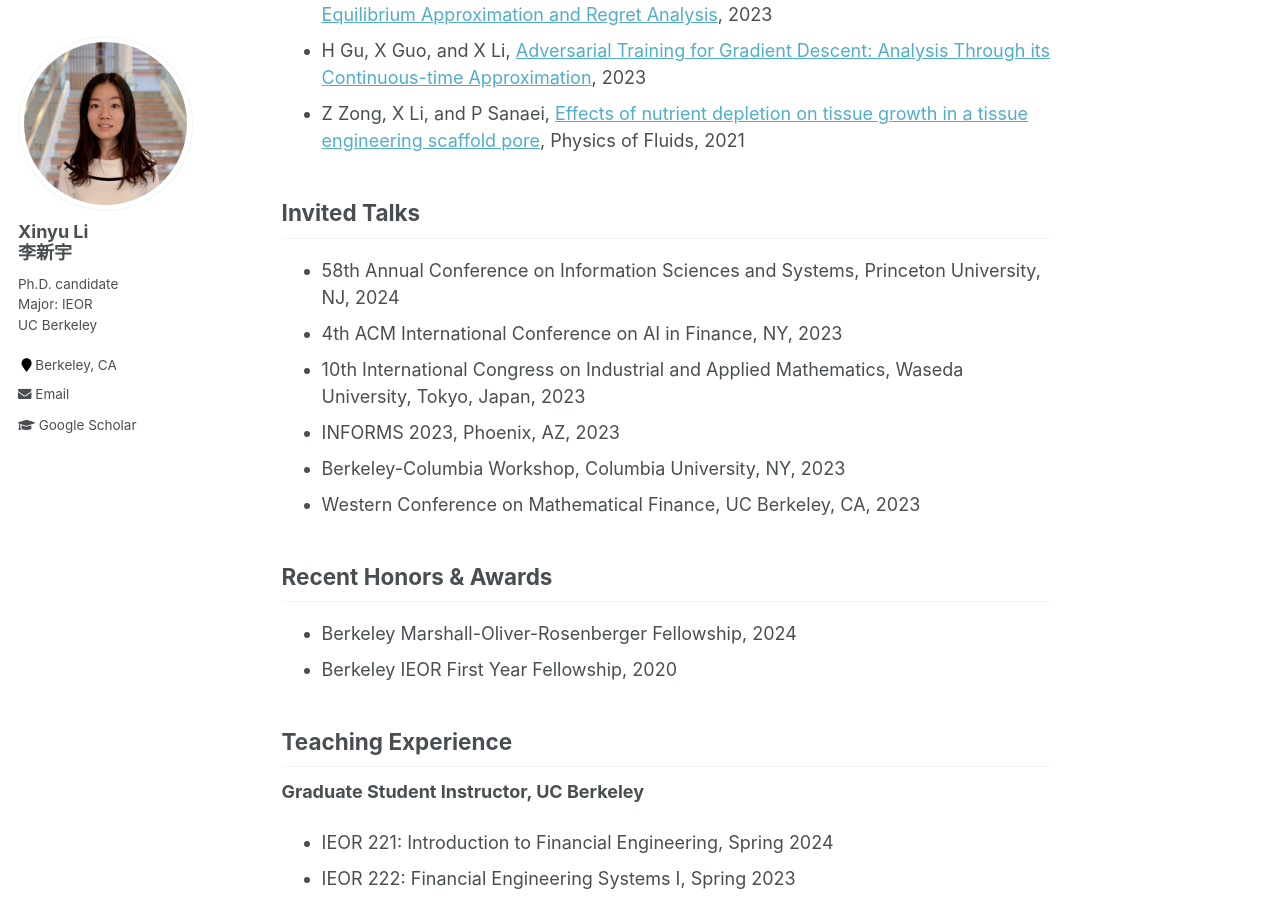
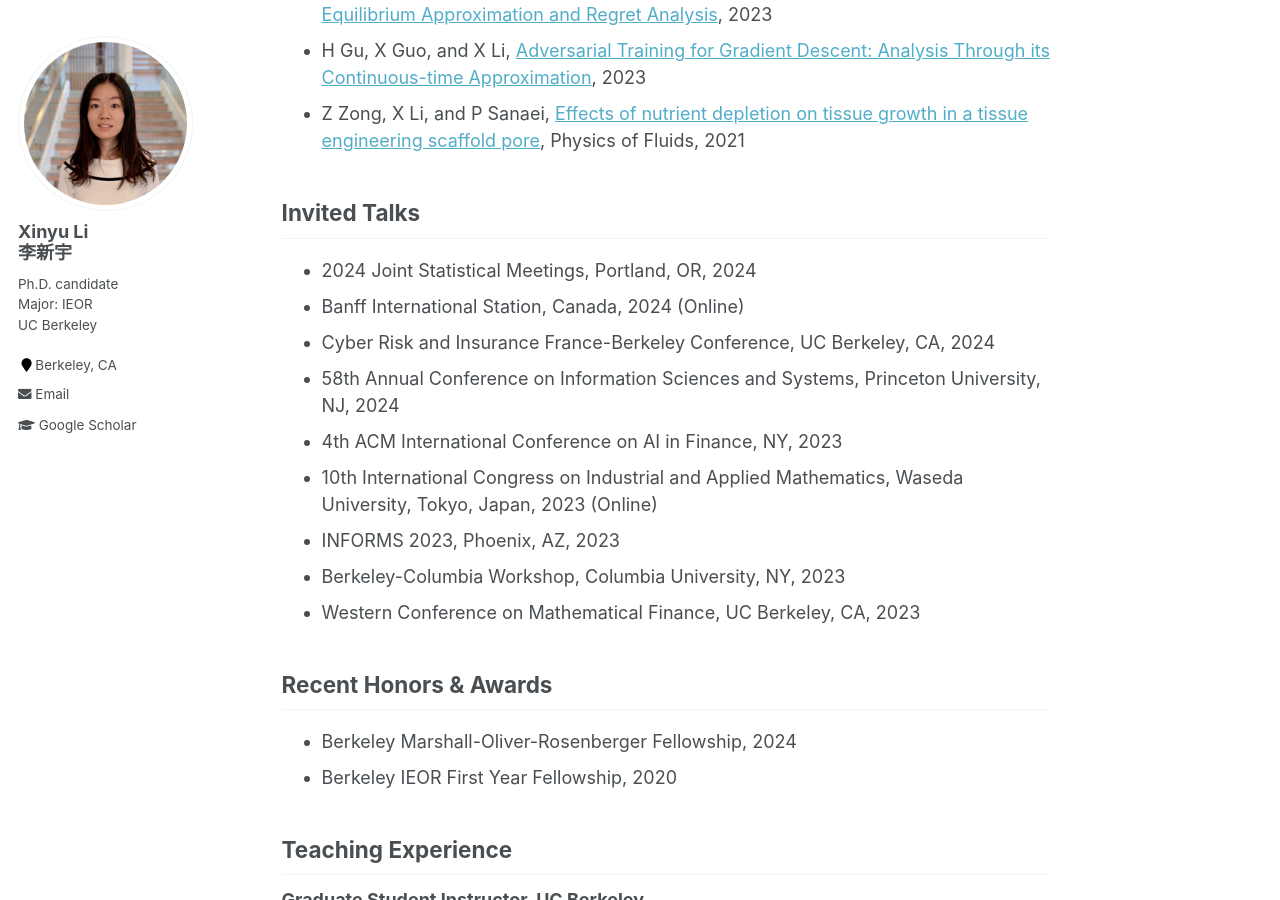
Before and after one commit to xinyu-li-2020/xinyu-li-2020.github.io, a Jekyll site: the page built from _pages/about.md, in a window 1280 px wide and 900 px high, scrolled down 1119 px. Built offline with Jekyll 4.4.1, drawn with Linux system fonts in a browser that asks for light colours.

Commit message:
Initial commit

```diff
--- a/_pages/about.md
+++ b/_pages/about.md
@@ -35,9 +35,12 @@ I am a Ph.D. candidate in [Industrial Engineering & Operations Research](https:/
 - Z Zong, X Li, and P Sanaei, [Effects of nutrient depletion on tissue growth in a tissue engineering scaffold pore](https://aip.scitation.org/doi/10.1063/5.0071171){:target="_blank"}, Physics of Fluids, 2021
 
 ## Invited Talks
+-  2024 Joint Statistical Meetings, Portland, OR, 2024
+- Banff International Station, Canada, 2024 (Online)
+- Cyber Risk and Insurance France-Berkeley Conference, UC Berkeley, CA, 2024
 - 58th Annual Conference on Information Sciences and Systems, Princeton University, NJ, 2024
 - 4th ACM International Conference on AI in Finance, NY, 2023
-- 10th International Congress on Industrial and Applied Mathematics, Waseda University, Tokyo, Japan, 2023
+- 10th International Congress on Industrial and Applied Mathematics, Waseda University, Tokyo, Japan, 2023 (Online)
 - INFORMS 2023, Phoenix, AZ, 2023
 - Berkeley-Columbia Workshop, Columbia University, NY, 2023
 - Western Conference on Mathematical Finance, UC Berkeley, CA, 2023
```
Also changed, not shown: 1 other file.
